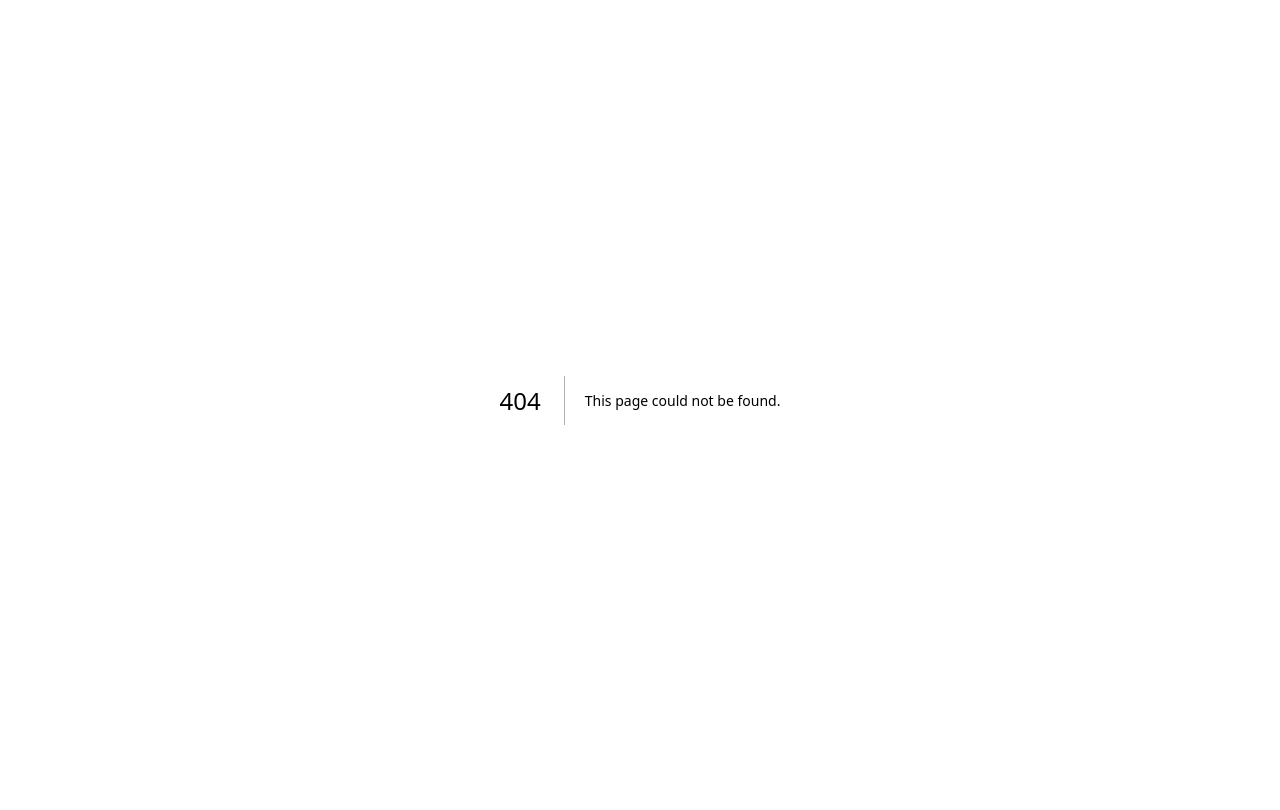
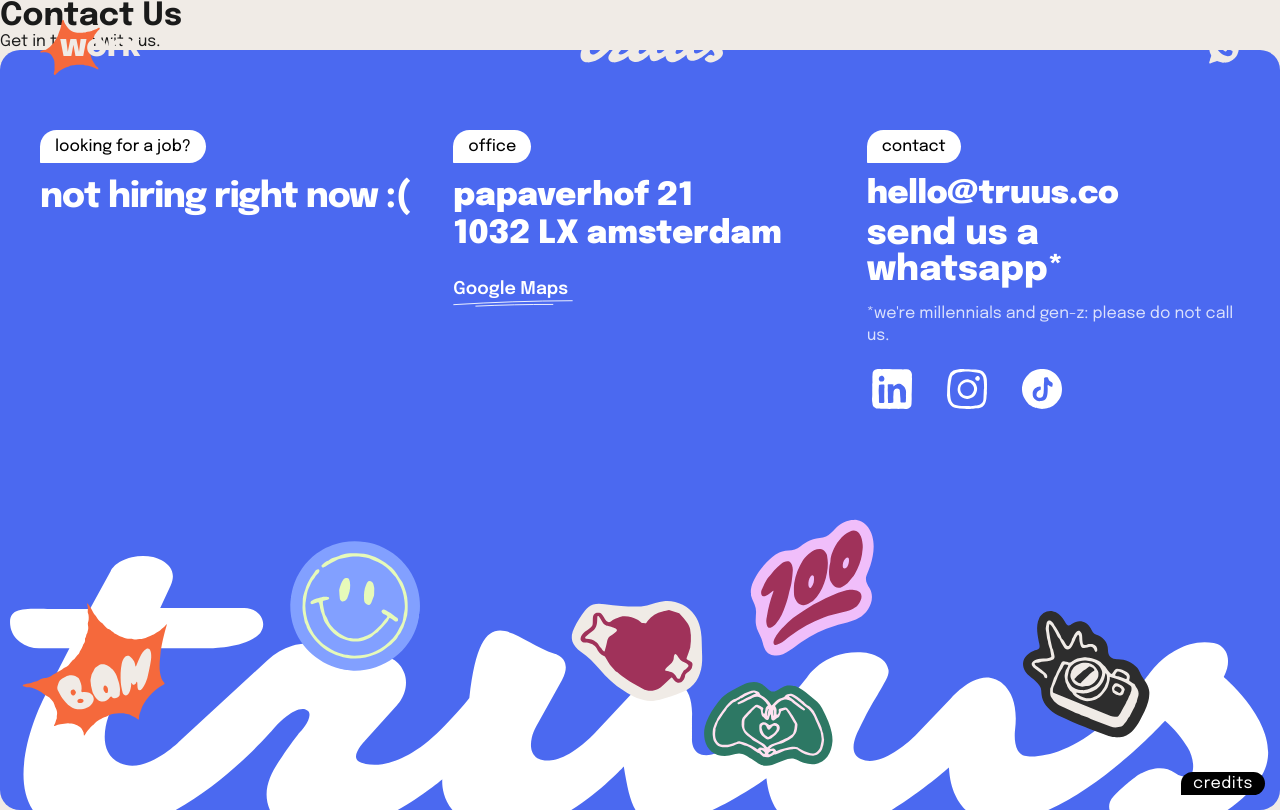
Before and after one commit to AbhiAditya02/AnnualConvention, a Next.js app: page /contact in a window 1280 px wide. Before the commit this address had no page. Built offline with nearby package versions, Linux system fonts and the light colour scheme.

Commit message:
feat: Added Pages

```diff
--- /dev/null
+++ b/app/contact/page.jsx
@@ -0,0 +1,15 @@
+import Navbar from '@/components/Navbar';
+import Footer from '@/components/Footer';
+
+export default function ContactPage() {
+    return (
+        <main className="min-h-screen">
+            <Navbar />
+            <div className="pt-32 pb-20 px-8 text-center">
+                <h1 className="text-4xl font-bold">Contact Us</h1>
+                <p className="mt-4 text-lg">Get in touch with us.</p>
+            </div>
+            <Footer />
+        </main>
+    );
+}
```
Also changed, not shown: app/gallery/page.jsx (added, +15 -0 lines), app/schedules/page.jsx (added, +15 -0 lines), app/sponsors/page.jsx (added, +15 -0 lines), 1 other file (tests, documents, lock files or other folders).
